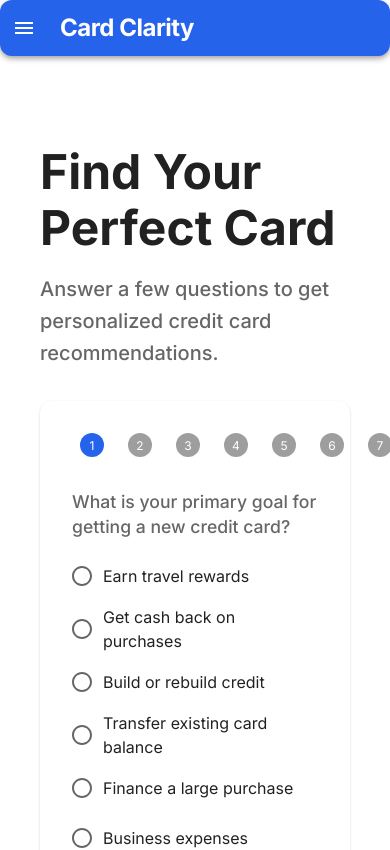
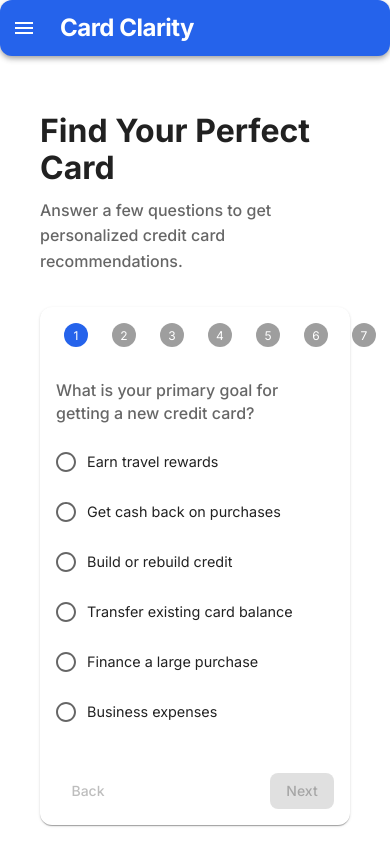
Before and after one commit to nickjackson801/card-clarity, a React (Vite) app: page /quiz in a window 390 px wide. Shown: the top 850 px of the page. Built offline with nearby package versions, Linux system fonts and the light colour scheme.

Commit message:
Update quiz slider step size and improve mobile layout

```diff
--- a/src/pages/Quiz.tsx
+++ b/src/pages/Quiz.tsx
@@ -51,7 +51,7 @@ const questions: Question[] = [
     type: 'slider',
     min: 0,
     max: 30000,
-    step: 5000
+    step: 100
   },
   {
     id: 3,
@@ -318,7 +318,7 @@ const Quiz = () => {
     if (question.type === 'radio') {
       return (
         <FormControl component="fieldset" sx={{ width: '100%' }}>
-          <FormLabel component="legend" sx={{ mb: 2, fontSize: '1.1rem', fontWeight: 500 }}>
+          <FormLabel component="legend" sx={{ mb: 2, fontSize: { xs: '1rem', md: '1.1rem' }, fontWeight: 500 }}>
             {question.text}
           </FormLabel>
           <RadioGroup
@@ -331,7 +331,7 @@ const Quiz = () => {
                 value={option}
                 control={<Radio />}
                 label={option}
-                sx={{ mb: 1 }}
+                sx={{ mb: 1, '& .MuiFormControlLabel-label': { fontSize: { xs: '0.9rem', md: '1rem' } } }}
               />
             ))}
           </RadioGroup>
@@ -342,7 +342,7 @@ const Quiz = () => {
     if (question.type === 'slider') {
       return (
         <Box sx={{ width: '100%', mt: 4 }}>
-          <Typography gutterBottom sx={{ mb: 2, fontSize: '1.1rem', fontWeight: 500 }}>
+          <Typography gutterBottom sx={{ mb: 2, fontSize: { xs: '1rem', md: '1.1rem' }, fontWeight: 500 }}>
             {question.text}
           </Typography>
           <Slider
@@ -350,7 +350,7 @@ const Quiz = () => {
             onChange={(_, value) => handleAnswer(question.id, value as number)}
             min={0}
             max={30000}
-            step={5000}
+            step={100}
             valueLabelDisplay="on"
             valueLabelFormat={(value) => `$${value.toLocaleString()}`}
             marks={[
@@ -381,21 +381,21 @@ const Quiz = () => {
   };
 
   return (
-    <Container maxWidth="md" sx={{ py: 8 }}>
+    <Container maxWidth="md" sx={{ py: { xs: 4, md: 8 } }}>
       <motion.div
         initial={{ opacity: 0, y: 20 }}
         animate={{ opacity: 1, y: 0 }}
         transition={{ duration: 0.5 }}
       >
-        <Typography variant="h3" component="h1" gutterBottom sx={{ fontWeight: 700 }}>
+        <Typography variant="h3" component="h1" gutterBottom sx={{ fontWeight: 700, fontSize: { xs: '2rem', md: '2.5rem' } }}>
           Find Your Perfect Card
         </Typography>
-        <Typography variant="h6" color="text.secondary" paragraph>
+        <Typography variant="h6" color="text.secondary" paragraph sx={{ fontSize: { xs: '1rem', md: '1.25rem' } }}>
           Answer a few questions to get personalized credit card recommendations.
         </Typography>
 
         {!showResults ? (
-          <Paper sx={{ p: 4, mt: 4 }}>
+          <Paper sx={{ p: { xs: 2, md: 4 }, mt: 4 }}>
             <Stepper activeStep={activeStep} sx={{ mb: 4 }}>
               {questions.map((_, index) => (
                 <Step key={index}>
@@ -430,7 +430,7 @@ const Quiz = () => {
             animate={{ opacity: 1 }}
             transition={{ duration: 0.5 }}
           >
-            <Typography variant="h4" gutterBottom sx={{ mt: 6, mb: 4 }}>
+            <Typography variant="h4" gutterBottom sx={{ mt: 6, mb: 4, fontSize: { xs: '1.75rem', md: '2rem' } }}>
               Your Recommended Cards
             </Typography>
             <Grid container spacing={3}>
```
